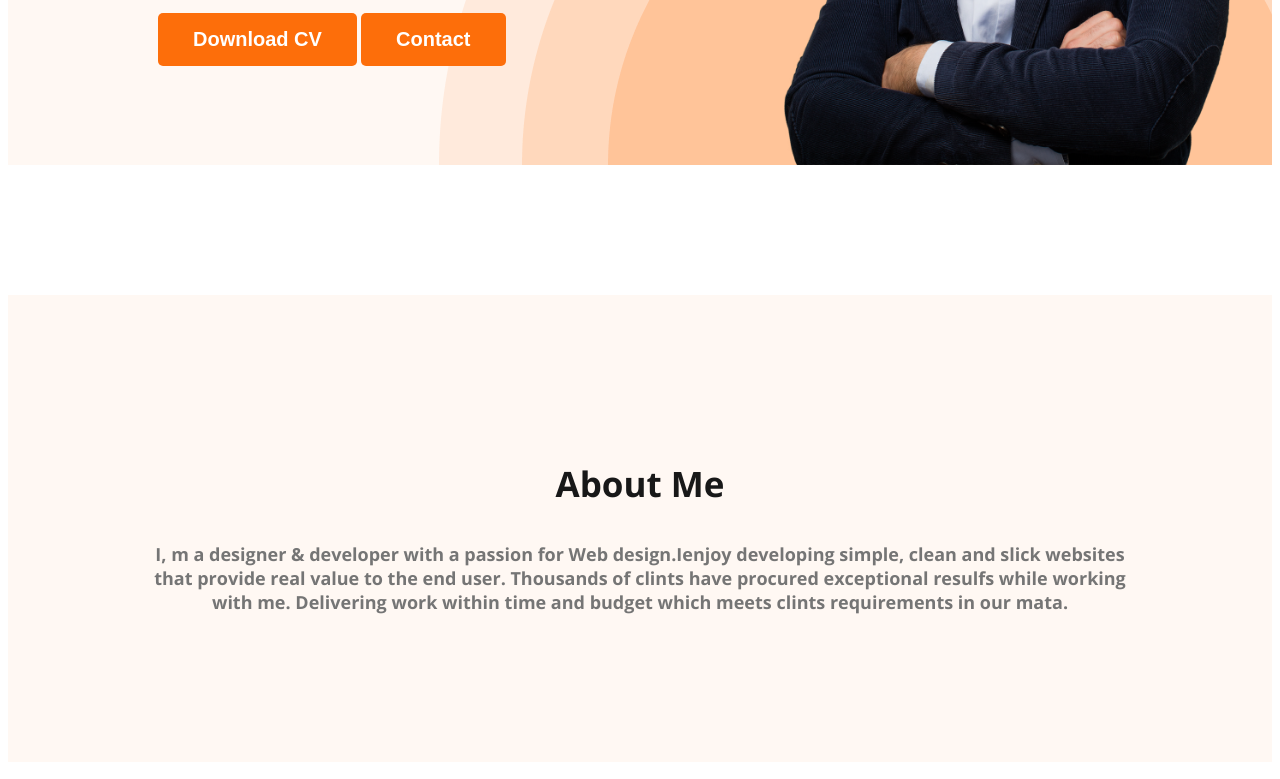
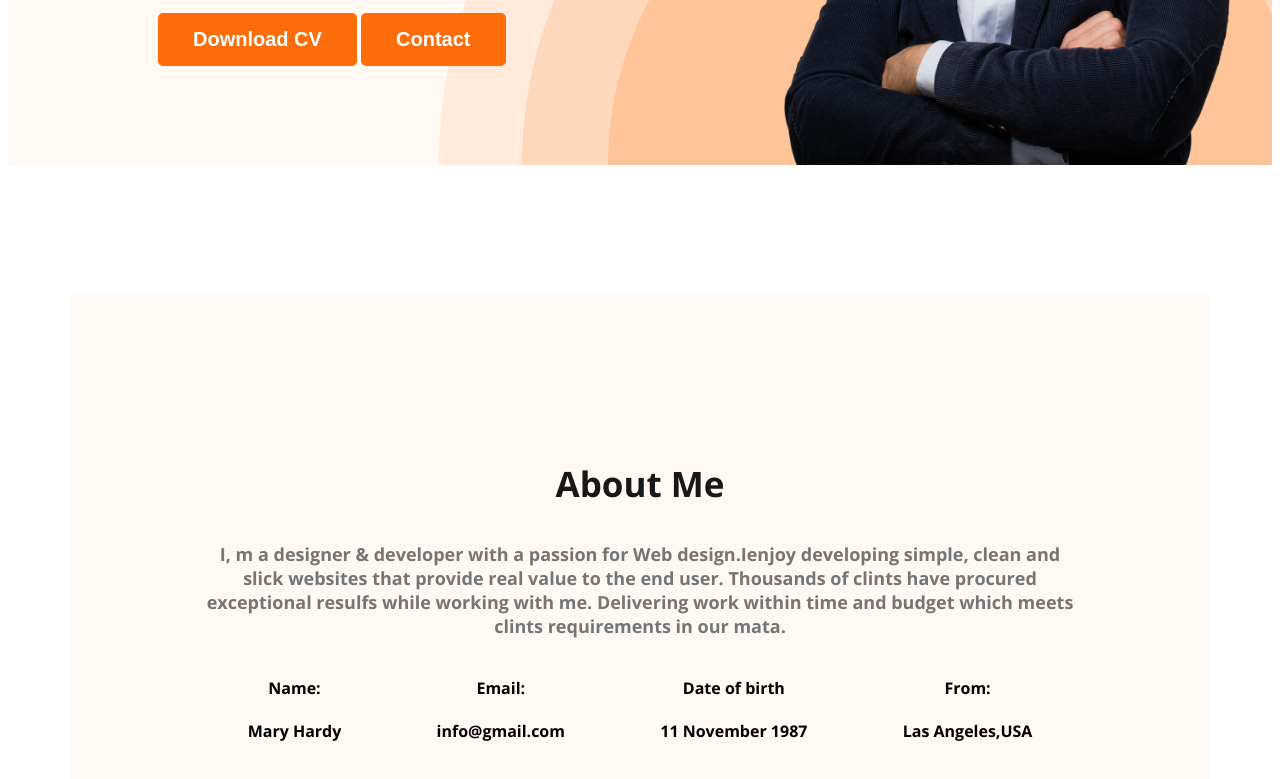
Before and after one commit to milydatta/developer-portfolio, a plain HTML site: page index.html in a window 1280 px wide. Shown: the part 603-1382 px from the top of the page. Drawn offline with nearby package versions, Linux system fonts and the light colour scheme.

Commit message:
added about info

```diff
--- a/index.html
+++ b/index.html
@@ -46,6 +46,25 @@
              time and budget which meets clints requirements in
              our mata.
          </p>
+         <div class="about-info-container">
+          <!--.about-info*4>h4.info-title+p.info-description-->
+          <div class="about-info">
+            <h4 class="info-title">Name:</h4>
+            <p class="info-description">Mary Hardy</p>
+          </div>
+          <div class="about-info">
+            <h4 class="info-title">Email:</h4>
+            <p class="info-description">info@gmail.com</p>
+          </div>
+          <div class="about-info">
+            <h4 class="info-title">Date of birth</h4>
+            <p class="info-description">11 November 1987</p>
+          </div>
+          <div class="about-info">
+            <h4 class="info-title">From:</h4>
+            <p class="info-description">Las Angeles,USA</p>
+          </div>
+         </div>
       </section>
 
     </main>
--- a/styles/portfolio.css
+++ b/styles/portfolio.css
@@ -92,6 +92,10 @@ nav a{
 }
 
 /* main section styles*/
+main{
+    max-width: 1140px;
+    margin: 0 auto;
+}
 
 /* about section styles*/
 .about{
@@ -100,3 +104,11 @@ nav a{
     background: #FFF8F3;
     margin: 130px 0;
 }
+
+ .about-info-container{
+    display: flex;
+    justify-content: space-around;
+ }
+ .about-info{
+    text-align: center;
+ }
```
